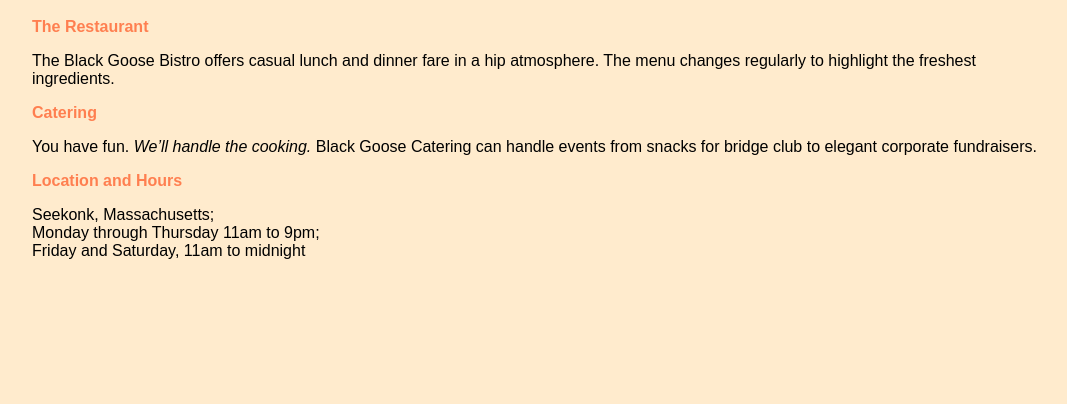
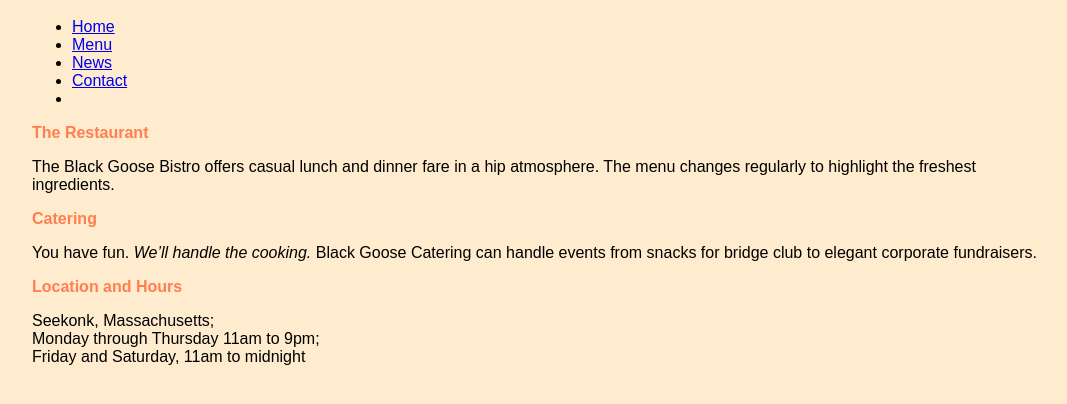
Before and after one commit to reedh260/fid, a plain HTML site: page bistro/index.html in a window 1280 px wide. Shown: the part 254-658 px from the top of the page, without its empty margins (96-1163 px from the left). Drawn offline with Linux system fonts and the light colour scheme.

Commit message:
Update index.html

```diff
--- a/bistro/index.html
+++ b/bistro/index.html
@@ -32,6 +32,16 @@
 
 <h1><img src="blackgoose.png" alt="logo"><br>Black Goose Bistro</h1>
 
+<nav>
+    <ul>
+        <li><a href="index.html">Home</a></li>
+        <li><a href="menu.html">Menu</a></li>
+        <li><a href="bgnews.html">News</a></li>
+        <li><a href="contact.html">Contact</a></li>
+        <li><a href="jenskitchen/jenskitch.html"></a></li>
+    </ul>
+</nav>
+
 <h2>The Restaurant</h2>
 <p>The Black Goose Bistro offers casual lunch and dinner fare in a hip atmosphere. The menu changes regularly to highlight the freshest ingredients.</p>
 
```
